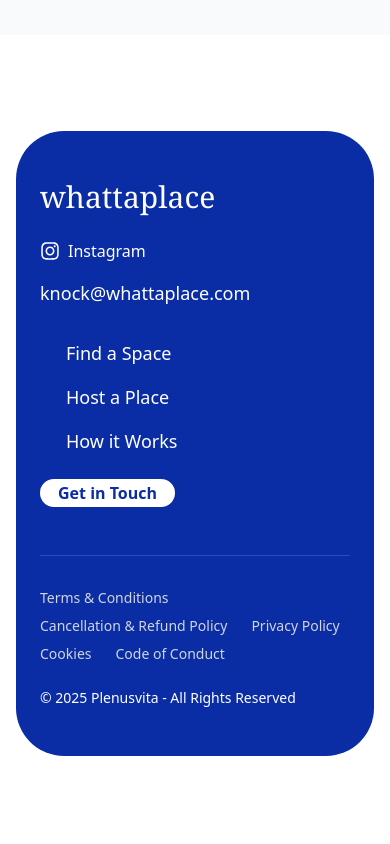
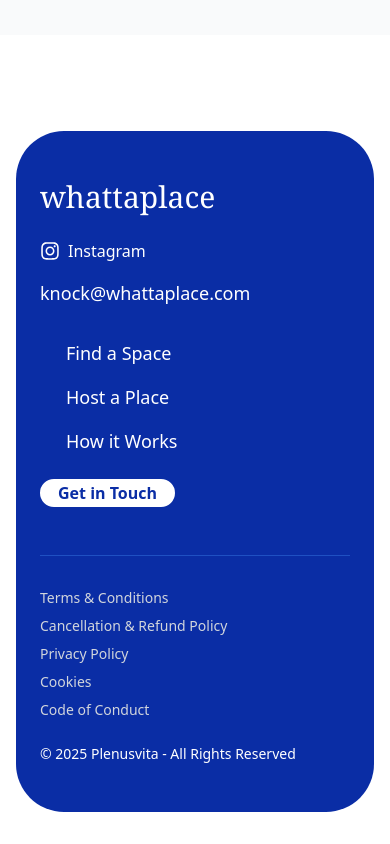
Before and after one commit to DEVESH1709/Placely, a Next.js app: page / in a window 390 px wide. Shown: the part 10241-11085 px from the top of the page. Before the commit the page ends 11029 px from the top, so only its background shows below. Built offline with nearby package versions, Linux system fonts and the light colour scheme.

Commit message:
Refactor Footer component for improved layout consistency in link section

```diff
--- a/components/Footer.tsx
+++ b/components/Footer.tsx
@@ -66,7 +66,7 @@
         </div>
 
         <div className="flex flex-col lg:flex-row justify-between items-start lg:items-center gap-6 pt-8 border-t border-blue-400/30">
-          <div className="flex flex-wrap gap-x-6 gap-y-2 text-sm text-gray-300">
+          <div className="flex flex-col md:flex-wrap md:flex-row gap-2 md:gap-x-6 md:gap-y-2 text-sm text-gray-300">
             <Link
               href="#"
               className="hover:text-white transition-colors duration-200"
```
